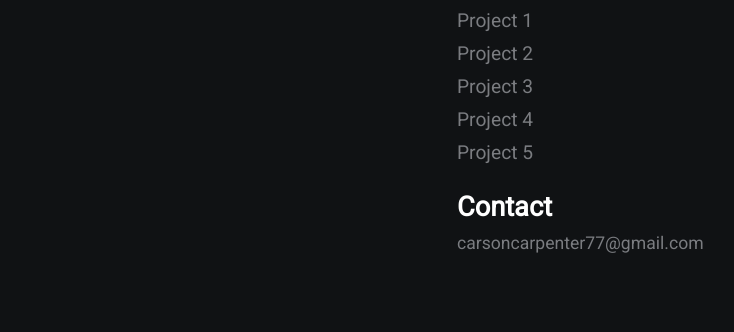
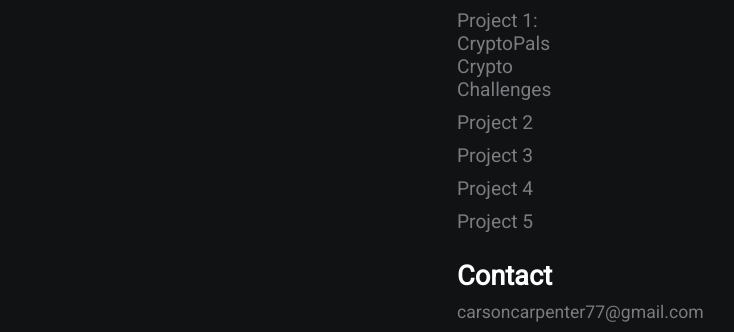
Before and after one commit to carsoncarpenter7/carsoncarpenter7.github.io, a plain HTML site: page index.html in a window 1280 px wide. Shown: the part 522-854 px from the top of the page, without its empty margins (183-917 px from the left). Before the commit the page ends 800 px from the top, so only its background shows below. Drawn offline with Linux system fonts and the light colour scheme.

Commit message:
Update index.html

```diff
--- a/index.html
+++ b/index.html
@@ -29,7 +29,7 @@
             <h2>Skills</h2>
             <p>SKILLS: </p>
             <h2>Projects</h2>
-            <a href="#">Project 1</a>
+            <a href="https://github.com/carsoncarpenter7/CryptoPals-1-5">Project 1: CryptoPals Crypto Challenges</a>
             <a href="#">Project 2</a>
             <a href="#">Project 3</a>
             <a href="#">Project 4</a>
```
